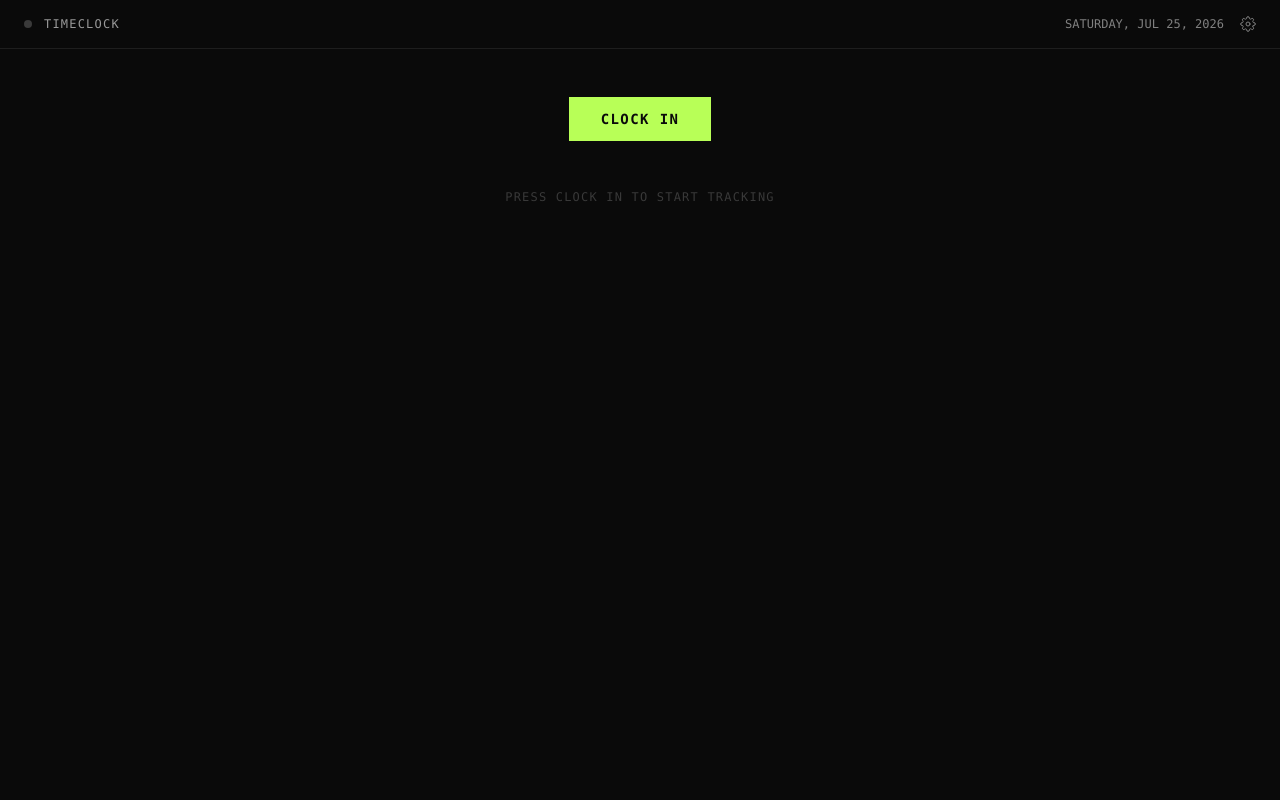
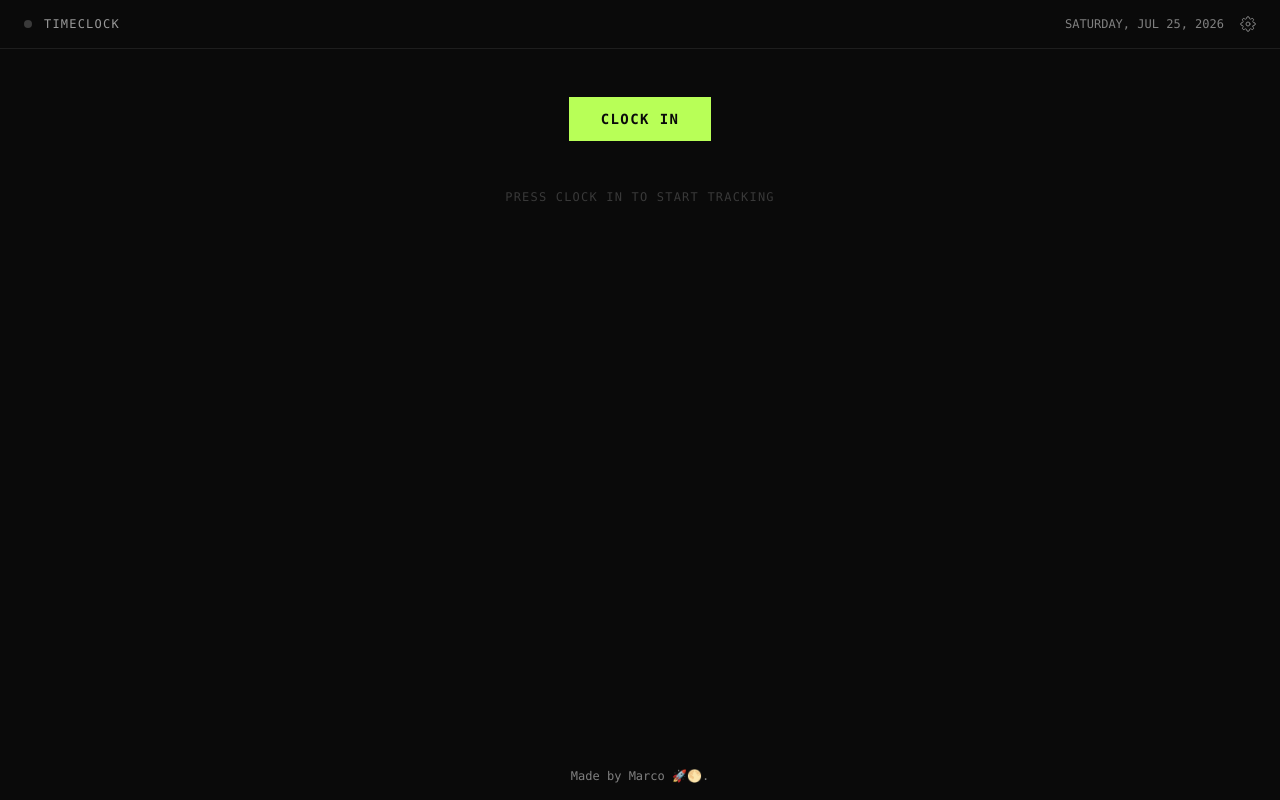
Before and after one commit to Sewtz/clocked, a Vue app: page / in a window 1280 px wide. Built offline with nearby package versions, Linux system fonts and the light colour scheme.

Commit message:
feat: add footer with creator attribution

```diff
--- a/src/App.vue
+++ b/src/App.vue
@@ -75,5 +75,9 @@ const todayLabel = computed(() =>
         <RunningView v-else-if="view.kind === 'running' || view.kind === 'break'" />
       </template>
     </main>
+
+    <footer class="px-6 py-4 text-center font-mono text-xs text-text-faint">
+      Made by Marco 🚀🌕.
+    </footer>
   </div>
 </template>
```
